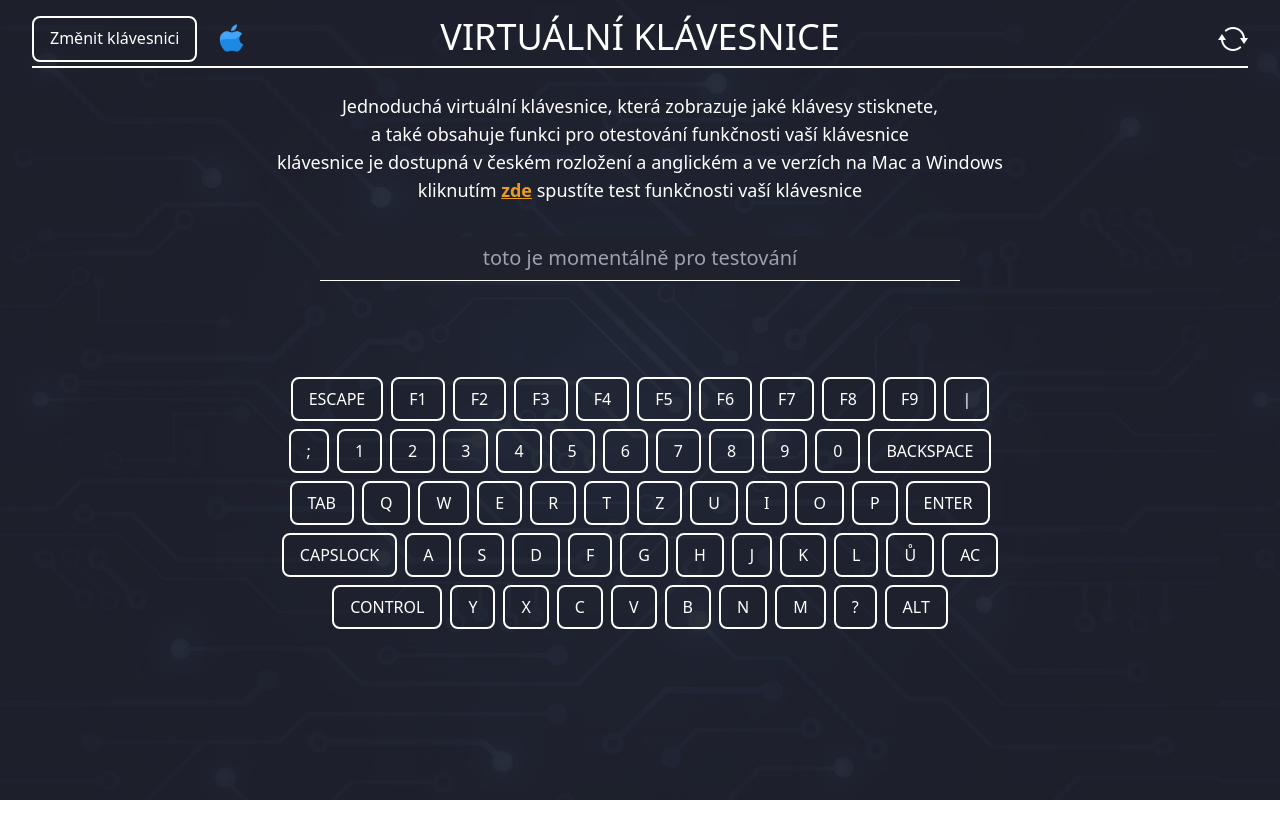
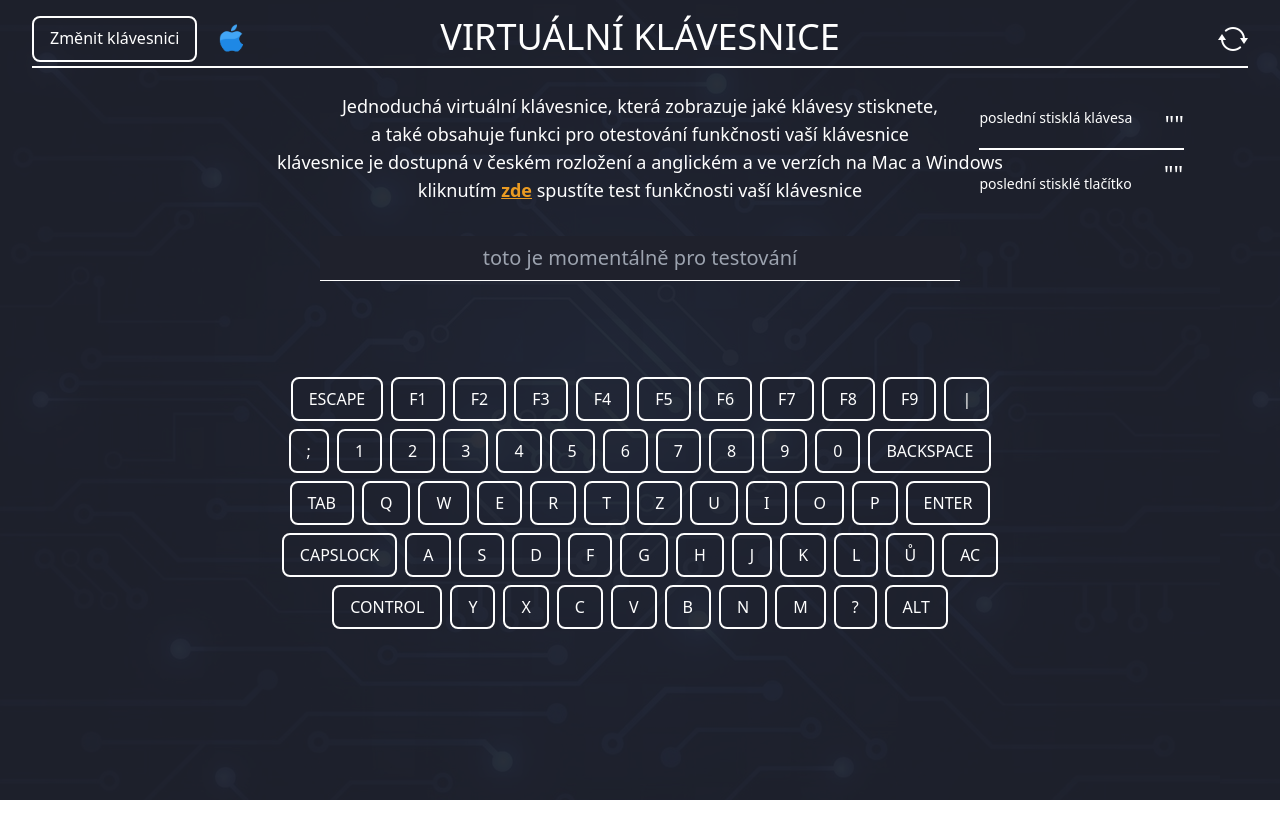
Before and after one commit to OndrejLosensky/virtual-keyboard, a React (Create React App) app: page / in a window 1280 px wide. Shown: the top 838 px of the page. Built offline with nearby package versions, Linux system fonts and the light colour scheme; the HTML template or start-up script is replaced by a standard one.

Commit message:
zobrazování stisklých kláves vedle popisu

```diff
--- a/src/displayKey/DisplayKey.js
+++ b/src/displayKey/DisplayKey.js
@@ -18,10 +18,12 @@ const DisplayKey = () => {
 
     return (
         <div className="flex flex-col justify-center items-center pt-8">
-           <p className="text-2xl text-foreColorWhite pb-2"> "{pressedKey}" </p>
-            <h2 className="text-foreColorWhite text-xl flex justify-center items-center uppercase pb-1 flex-row">
-                 Fyzická klávesnice
-            </h2>
+          <div className="flex flex-row">
+              <h3 className="text-foreColorWhite pr-8 text-sm"> poslední stisklá klávesa</h3>
+              <p className="text-2xl text-foreColorWhite pb-2 uppercase"> "{pressedKey}" </p>
+          </div>
+
+
             <div className="border-b-2 border-foreColorWhite w-[100%]">
 
             </div>
--- a/src/keyboard/Keyboard.js
+++ b/src/keyboard/Keyboard.js
@@ -86,6 +86,18 @@ const Keyboard = () => {
     return (
         <div >
 
+
+          <div>
+            {/*Funkce pro zobrazování stisknutých naposledy klávech*/}
+            <div className="flex flex-col pt-2 absolute right-0 mr-24">
+                <DisplayKey/>
+
+                <div className="flex flex-row">
+                    <h3 className="text-foreColorWhite text-sm pt-6 pr-8 "> poslední stisklé tlačítko </h3>
+                    <p className="text-foreColorWhite text-2xl pt-2 flex justify-center"> "{x}"</p>
+                </div>
+
+            </div>
             <p className="text-foreColorWhite pt-6  text-center text-lg font-thin">
 
               Jednoduchá virtuální klávesnice, která zobrazuje jaké klávesy stisknete,<br/>
@@ -94,13 +106,15 @@ const Keyboard = () => {
               kliknutím <span className="cursor-pointer text-foreColorOrange font-semibold" onClick={() => setIsGreenToggleOn(!isGreenToggleOn)} style={{ textDecoration: "underline" }}> zde</span> spustíte test funkčnosti vaší klávesnice
 
             </p>
-
+            </div>
               {/*přidání tlačítka, které vždy obnoví stránku po kliknutí na něj*/}
             <div className="absolute top-0 right-0 mr-8 mt-6 cursor-pointer ">
               <img src={refreshIcon} alt="refresh" onClick={() => window.location.reload()}/>
             </div>
 
             <InputKeyboard inputValue={inputValue} setInputValue={setInputValue} />
+
+
 
                 <div className="flex justify-start h-screen tablet:pt-12 tablet:px-16 laptop:pt-24 laptop:px-32 bigScreen:px-80 bigScreen:pt-48 ">
                  <div className="text-white rounded-lg text-foreColorWhite
@@ -197,17 +211,8 @@ const Keyboard = () => {
                         </div>
 
                         </div>
-                        {/*
-                        <div className="px-24 py-12 mx-auto">
-                            <div className="flex flex-col">
-                              <DisplayKey/>
 
 
-                              <h3 className="text-foreColorWhite flex justify-center sm:font-light items-center pt-1 pb-2 text-md uppercase"> Virtuální klávesnice </h3>
-                              <p className="text-foreColorWhite text-sm flex justify-center"> "{x}"</p>
-                            </div>
-                          </div>
-                          */}
 
                         </div>
 
```
